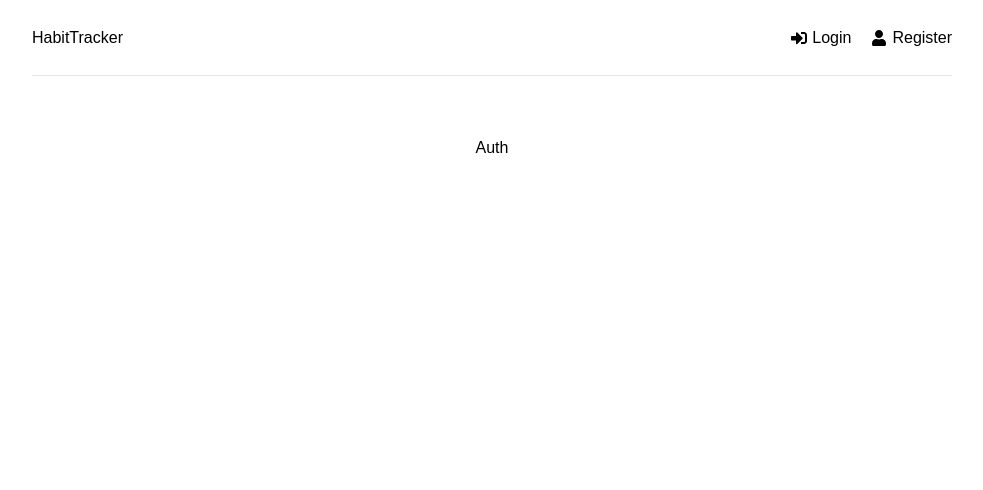
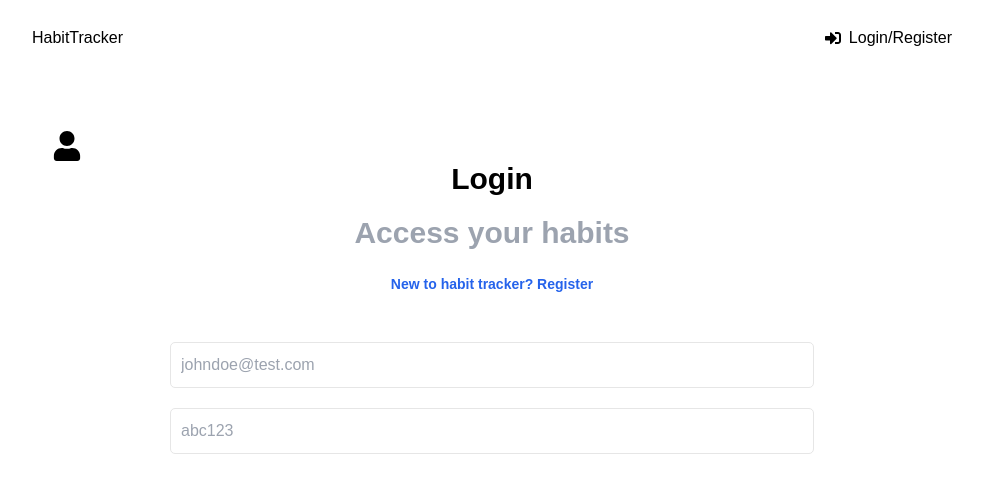
Before and after one commit to krisf451/habit-tracker-MERN, a React (Create React App) app in the folder frontend/: page /auth in a window 1280 px wide. Shown: the top 490 px of the page, without its empty margins (148-1131 px from the left). Built offline with nearby package versions, Linux system fonts and the light colour scheme.

Commit message:
wip: working on converting to tailwind css from og style template, have a auth component switchign between register/login based on signup state to avoid duplicating code

```diff
--- a/frontend/src/App.js
+++ b/frontend/src/App.js
@@ -5,7 +5,7 @@ import { Header } from "./components";
 
 function App() {
   return (
-    <div className="container">
+    <div className="min-h-screen w-full max-w-[960px] mx-auto px-5 text-center">
       <Header />
       <Routes>
         <Route path="/" element={<Dashboard />} />
--- a/frontend/src/components/Header.js
+++ b/frontend/src/components/Header.js
@@ -1,27 +1,46 @@
 import React from "react";
-import { FaSignInAlt, FaSignOutAlt, FaUser } from "react-icons/fa";
+import { FaSignInAlt, FaSignOutAlt } from "react-icons/fa";
 import { Link } from "react-router-dom";
 
 const Header = () => {
+  const user = false;
+
+  const handleLogout = () => {
+    console.log("clicked logout");
+  };
   return (
-    <header className="header">
+    <header className="flex justify-between items-center py-5 border-b-[#e6e6e6] mb-14">
       <div className="logo">
         <Link to="/">HabitTracker</Link>
       </div>
-      <ul>
-        <li className="transition-all duration-300 ease-linear">
-          <Link to="/auth">
-            <FaSignInAlt /> Login
-          </Link>
-        </li>
-        <li>
-          <Link to="/auth">
-            <FaUser /> Register
-          </Link>
-        </li>
+      <ul className="flex items-center justify-between">
+        {user ? (
+          <li className="ml-5">
+            <button className="btn" onClick={handleLogout}>
+              <FaSignOutAlt /> Logout
+            </button>
+          </li>
+        ) : (
+          <>
+            <li>
+              <Link
+                to="/auth"
+                className="flex items-center transition-colors ease-in-out duration-300 hover:text-gray-600"
+              >
+                <FaSignInAlt className="mr-2" /> Login/Register
+              </Link>
+            </li>
+          </>
+        )}
       </ul>
     </header>
   );
 };
 
+// .header ul li a {
+//   display: flex;
+//   align-items: center;
+//   transition: color 300ms linear;
+// }
+
 export default Header;
--- a/frontend/src/index.css
+++ b/frontend/src/index.css
@@ -12,7 +12,6 @@
 
 body {
   font-family: "Poppins", sans-serif;
-  height: 100vh;
 }
 
 a {
@@ -37,58 +36,6 @@ h2,
 h3 {
   font-weight: 600;
   margin-bottom: 10px;
-}
-
-.container {
-  width: 100%;
-  max-width: 960px;
-  margin: 0 auto;
-  padding: 0 20px;
-  text-align: center;
-}
-
-.header {
-  display: flex;
-  justify-content: space-between;
-  align-items: center;
-  padding: 20px 0;
-  border-bottom: 1px solid #e6e6e6;
-  margin-bottom: 60px;
-}
-
-.header ul {
-  display: flex;
-  align-items: center;
-  justify-content: space-between;
-}
-
-.header ul li {
-  margin-left: 20px;
-}
-
-.header ul li a {
-  display: flex;
-  align-items: center;
-  transition: color 300ms linear;
-}
-
-.header ul li a:hover {
-  color: #777;
-}
-
-.header ul li a svg {
-  margin-right: 5px;
-}
-
-.heading {
-  font-size: 2rem;
-  font-weight: 700;
-  margin-bottom: 50px;
-  padding: 0 20px;
-}
-
-.heading p {
-  color: #828282;
 }
 
 .goals {
@@ -196,7 +143,7 @@ h3 {
   animation: spin 1.2s linear infinite;
 }
 
-@keyframes spin {
+/* @keyframes spin {
   0% {
     transform: rotate(0deg);
   }
@@ -217,4 +164,4 @@ h3 {
   .heading p {
     font-size: 1.5rem;
   }
-}
+} */
--- a/frontend/src/pages/Auth.js
+++ b/frontend/src/pages/Auth.js
@@ -1,7 +1,95 @@
-import React from "react";
+import React, { useState, useEffect } from "react";
+import { FaUser } from "react-icons/fa";
 
 const Auth = () => {
-  return <div>Auth</div>;
+  const [formValues, setFormValues] = useState({
+    name: "",
+    email: "",
+    password: "",
+    confirmPassword: "",
+  });
+  const [isSignup, setIsSignup] = useState(false);
+  const { name, email, password, confirmPassword } = formValues;
+
+  const handleChange = (e) => {
+    setFormValues({
+      ...formValues,
+      [e.target.name]: e.target.value,
+    });
+  };
+
+  return (
+    <>
+      <section className="text-3xl font-semibold mb-12 px-5">
+        <h1>
+          <FaUser /> {isSignup ? "Register" : "Login"}
+        </h1>
+        <p className="text-gray-400">
+          {isSignup ? "Create your acccount" : "Access your habits"}
+        </p>
+        <p
+          className="text-sm cursor-pointer text-blue-600 mt-4"
+          onClick={() => setIsSignup((prev) => !prev)}
+        >
+          {isSignup
+            ? "Already have an account? Login"
+            : "New to habit tracker? Register"}
+        </p>
+      </section>
+      <section className="form">
+        <form>
+          {isSignup && (
+            <div className="form-group">
+              <input
+                type="text"
+                className="form-control"
+                id="name"
+                name="name"
+                value={name}
+                placeholder="John Doe"
+                onChange={handleChange}
+              />
+            </div>
+          )}
+          <div className="form-group">
+            <input
+              type="email"
+              className="form-control"
+              id="email"
+              name="email"
+              value={email}
+              placeholder="johndoe@test.com"
+              onChange={handleChange}
+            />
+          </div>
+          <div className="form-group">
+            <input
+              type="password"
+              className="form-control"
+              id="password"
+              name="password"
+              value={password}
+              placeholder="abc123"
+              onChange={handleChange}
+            />
+          </div>
+          {isSignup && (
+            <div className="form-group">
+              <input
+                type="password"
+                className="form-control"
+                id="confirmPassword"
+                name="confirmPassword"
+                value={confirmPassword}
+                placeholder="abc123"
+                onChange={handleChange}
+              />
+            </div>
+          )}
+        </form>
+      </section>
+    </>
+  );
 };
 
 export default Auth;
```
